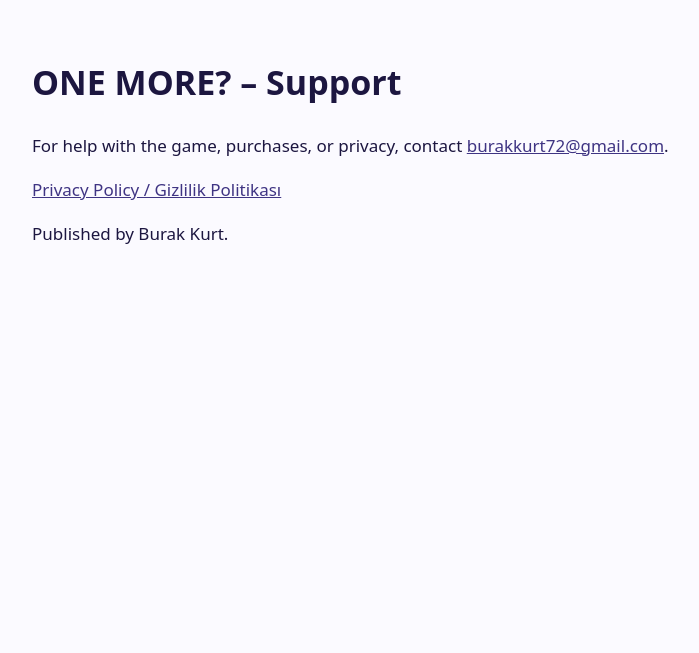
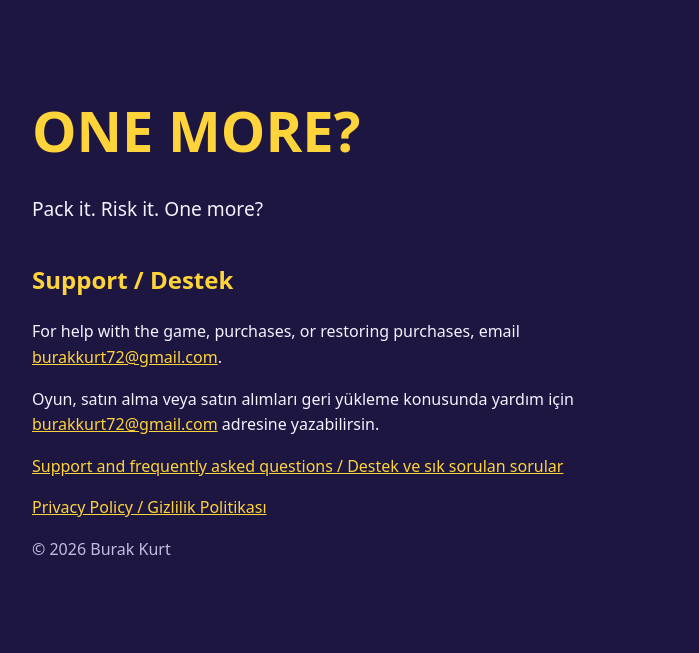
Before and after one commit to burakkurt98/burakkurt98.github.io, a plain HTML site: page index.html in a window 1280 px wide. Shown: the whole page, without its empty margins (268-967 px from the left). Drawn offline with Linux system fonts and the light colour scheme.

Commit message:
Add ONE MORE support page and navigation

```diff
--- a/index.html
+++ b/index.html
@@ -4,15 +4,29 @@
 <meta charset="utf-8">
 <meta name="viewport" content="width=device-width, initial-scale=1">
 <title>ONE MORE? – Support</title>
+<meta name="description" content="Support and privacy information for ONE MORE?, the physics packing game.">
 <style>
-body { font: 17px/1.6 system-ui, sans-serif; max-width: 680px; margin: 0 auto; padding: 32px 20px; color: #1c1640; background: #fbfaff; }
-a { color: #3f3483; }
+  :root { color-scheme: light dark; font: 16px/1.6 system-ui, -apple-system, "Segoe UI", sans-serif; }
+  body { margin: 0; background: #1c1640; color: #f4f2ff; }
+  main { max-width: 680px; margin: 0 auto; padding: 48px 20px 72px; }
+  h1 { color: #ffd43b; font-size: clamp(2rem, 7vw, 3.5rem); margin-bottom: 0; }
+  h2 { margin-top: 36px; color: #ffd43b; }
+  a { color: #ffd43b; }
+  .lead { font-size: 1.2rem; }
+  .dim { color: #c3bde6; }
 </style>
 </head>
-<body>
-<h1>ONE MORE? – Support</h1>
-<p>For help with the game, purchases, or privacy, contact <a href="mailto:burakkurt72@gmail.com">burakkurt72@gmail.com</a>.</p>
-<p><a href="/privacy-policy.html">Privacy Policy / Gizlilik Politikası</a></p>
-<p>Published by Burak Kurt.</p>
-</body>
+<body><main>
+<h1>ONE MORE?</h1>
+<p class="lead">Pack it. Risk it. One more?</p>
+<h2>Support / Destek</h2>
+<p>For help with the game, purchases, or restoring purchases, email
+<a href="mailto:burakkurt72@gmail.com">burakkurt72@gmail.com</a>.</p>
+<p>Oyun, satın alma veya satın alımları geri yükleme konusunda yardım için
+<a href="mailto:burakkurt72@gmail.com">burakkurt72@gmail.com</a>
+adresine yazabilirsin.</p>
+<p><a href="support.html">Support and frequently asked questions / Destek ve sık sorulan sorular</a></p>
+<p><a href="privacy-policy.html">Privacy Policy / Gizlilik Politikası</a></p>
+<p class="dim">© 2026 Burak Kurt</p>
+</main></body>
 </html>
```
Also changed, not shown: privacy-policy.html (+1 -1 lines), support.html (added, +42 -0 lines).
